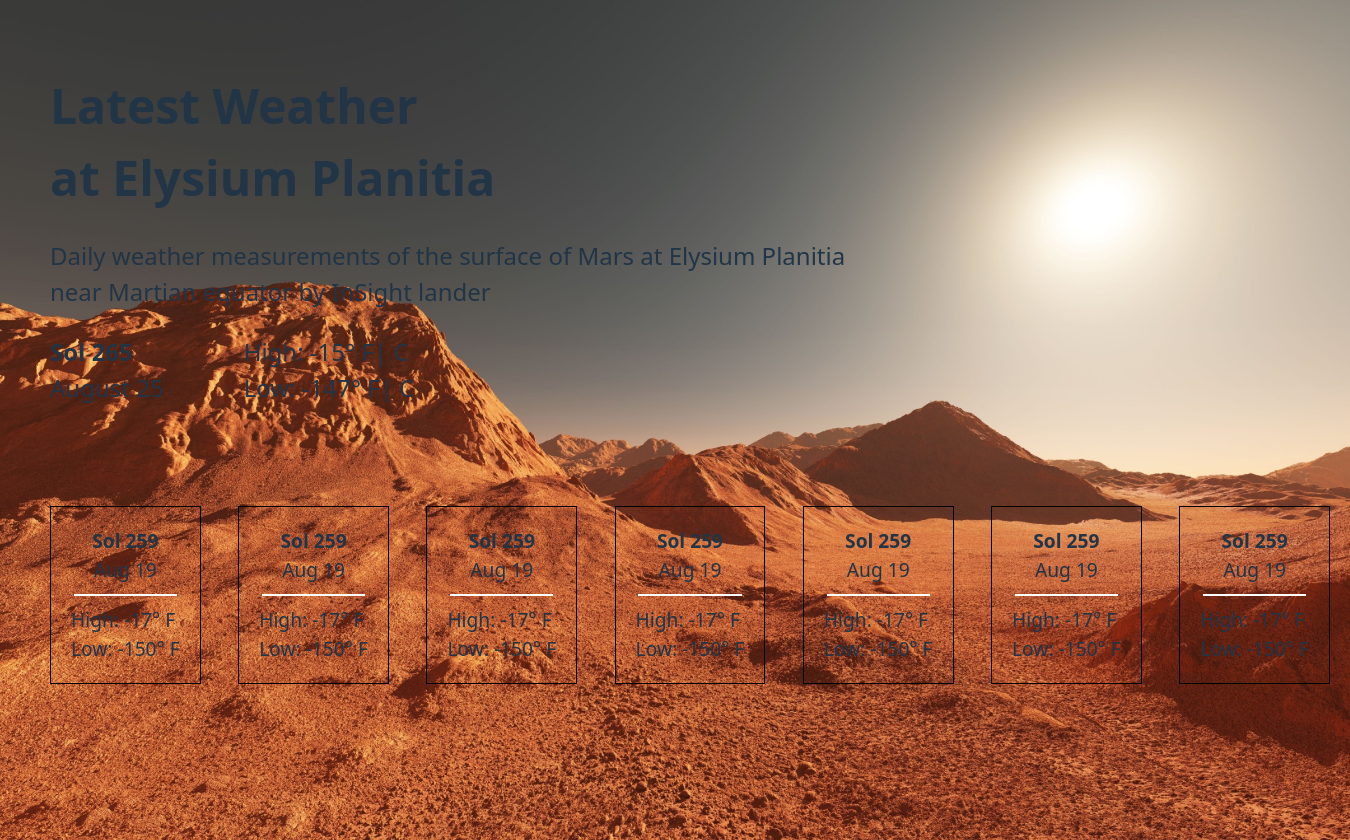
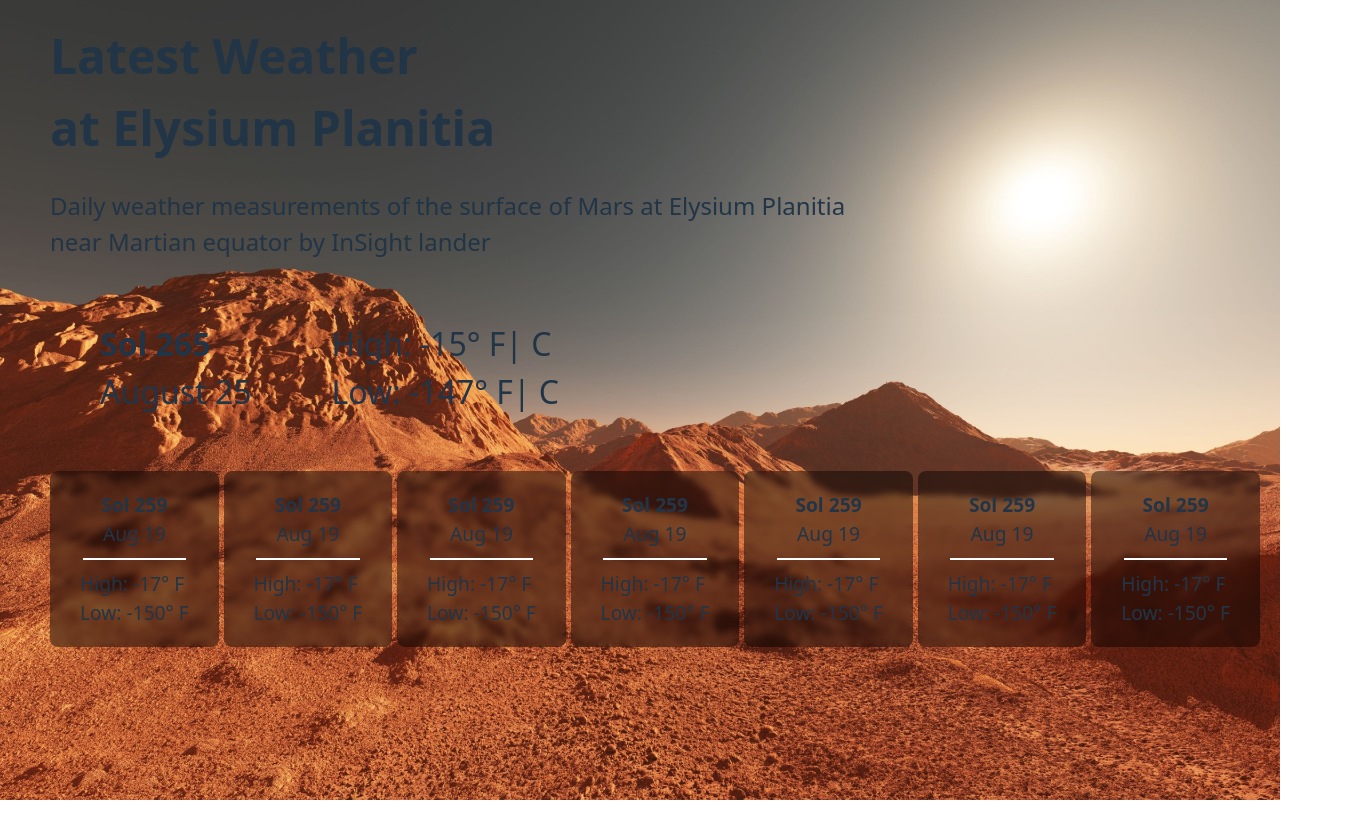
Before and after one commit to ArnavSaikia/weather-app-but-mars, a React (Vite) app: page / in a window 1280 px wide. Shown: the whole page, 1350 px wide, since content can reach past the window. After the commit the page ends 800 px from the top, so only its background shows below. Built offline with nearby package versions, Linux system fonts and the light colour scheme.

Commit message:
kinda boring ngl

```diff
--- a/src/App.css
+++ b/src/App.css
@@ -10,7 +10,7 @@
 }
 
 .title-insight{
-  margin-top: 50px;
+  margin-top: 0px;
   /* margin-left: 30px; */
   margin-bottom: 0px;;
   font-weight: bold;
@@ -21,10 +21,12 @@
   /* margin-left: 30px; */
   /* font-weight: bold; */
   font-size: 1.5rem;
+  margin-bottom: 60px;
+  font-weight: 350;
 }
 
 .card-container{
-  margin-top: 100px;
+  margin-top: 55px;
   display: flex;
   width: 100%;
   justify-content: space-between;
--- a/src/App.jsx
+++ b/src/App.jsx
@@ -16,7 +16,8 @@
         backgroundRepeat: "no-repeat",
         display: "flexbox",
         padding: "20px",
-        paddingLeft: "50px"
+        paddingLeft: "50px",
+        boxSizing: "border-box"
     };
 
 
--- a/src/Metrics.css
+++ b/src/Metrics.css
@@ -1,9 +1,11 @@
 .today-weather-info{
     display: flex;
+    margin-left: 50px;
+    font-size: 2rem;
+    font-weight: 350;
 }
 
 .sol-box{
-    font-size: 1.5rem;
     padding-right: 80px;
 }
 
@@ -12,5 +14,4 @@
 }
 
 .hi-lo-temp{
-    font-size: 1.5rem;
 }
--- a/src/TempCard.css
+++ b/src/TempCard.css
@@ -5,6 +5,9 @@
     justify-content: center;
     align-items: center;
     width:max-content;
-    padding: 20px;
-    border: 1px solid black;
+    padding: 20px 30px;
+    /* border: 1px solid black; */
+    background-color: rgba(0, 0, 0, 0.449);
+    backdrop-filter: blur(3px);
+    border-radius: 8px;
 }
```
